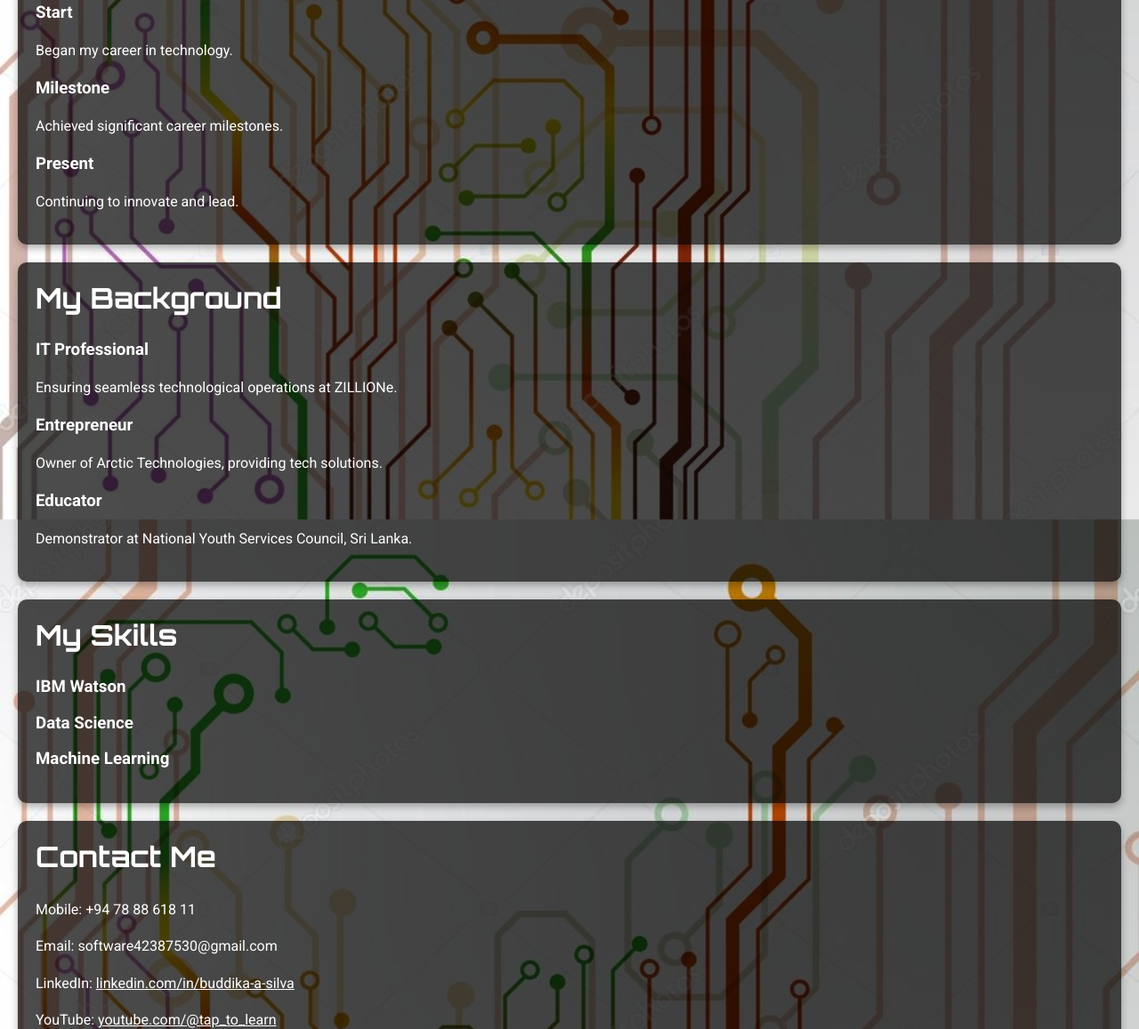
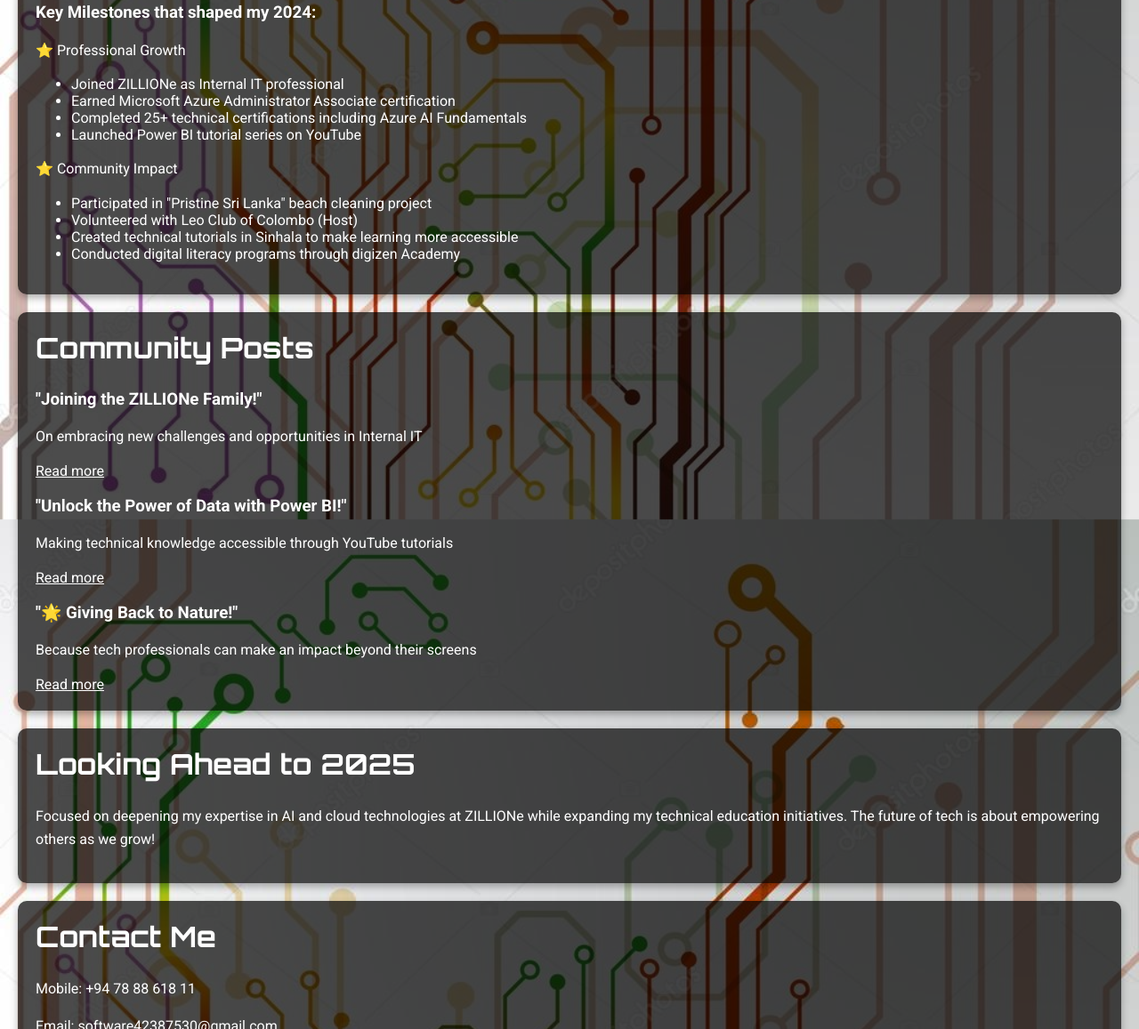
Before and after one commit to Buddika-A-Silva/Bio, a website: page index.html in a window 1280 px wide. Shown: the part 696-1853 px from the top of the page at 89% size. Drawn offline with nearby package versions, Linux system fonts and the light colour scheme.

Commit message:
Update index.html

```diff
--- a/index.html
+++ b/index.html
@@ -36,7 +36,8 @@
             <h2>About Me</h2>
             <div class="content">
                 <div class="text">
-                    <p>Passionate about innovation and technology, I strive for excellence in every project.</p>
+                    <p>2024 proved that real tech transformation happens when you combine continuous learning with community impact! 🚀</p>
+                    <p>This year marked a pivotal shift in my tech journey, joining the ZILLIONe family as an Internal IT professional while maintaining my commitment to knowledge sharing and community service. 💫</p>
                 </div>
                 <div class="photo">
                     <img src="src/assets/images/my-photo-01.jpg" alt="My Photo" class="animate__animated animate__zoomIn">
@@ -47,52 +48,47 @@
             <h2>My Journey</h2>
             <div class="timeline">
                 <div class="timeline-item">
-                    <h3>Start</h3>
-                    <p>Began my career in technology.</p>
-                </div>
-                <div class="timeline-item">
-                    <h3>Milestone</h3>
-                    <p>Achieved significant career milestones.</p>
-                </div>
-                <div class="timeline-item">
-                    <h3>Present</h3>
-                    <p>Continuing to innovate and lead.</p>
+                    <h3>Key Milestones that shaped my 2024:</h3>
+                    <p>⭐️ Professional Growth</p>
+                    <ul>
+                        <li>Joined ZILLIONe as Internal IT professional</li>
+                        <li>Earned Microsoft Azure Administrator Associate certification</li>
+                        <li>Completed 25+ technical certifications including Azure AI Fundamentals</li>
+                        <li>Launched Power BI tutorial series on YouTube</li>
+                    </ul>
+                    <p>⭐️ Community Impact</p>
+                    <ul>
+                        <li>Participated in "Pristine Sri Lanka" beach cleaning project</li>
+                        <li>Volunteered with Leo Club of Colombo (Host)</li>
+                        <li>Created technical tutorials in Sinhala to make learning more accessible</li>
+                        <li>Conducted digital literacy programs through digizen Academy</li>
+                    </ul>
                 </div>
             </div>
         </section>
         <section class="animated fade-in animate__animated animate__fadeInUp">
-            <h2>My Background</h2>
+            <h2>Community Posts</h2>
             <div class="background-cards">
                 <div class="card">
-                    <h3>IT Professional</h3>
-                    <p>Ensuring seamless technological operations at ZILLIONe.</p>
+                    <h3>"Joining the ZILLIONe Family!"</h3>
+                    <p>On embracing new challenges and opportunities in Internal IT</p>
+                    <a href="https://lnkd.in/gYdXaDQq" class="custom-link" target="_blank">Read more</a>
                 </div>
                 <div class="card">
-                    <h3>Entrepreneur</h3>
-                    <p>Owner of Arctic Technologies, providing tech solutions.</p>
+                    <h3>"Unlock the Power of Data with Power BI!"</h3>
+                    <p>Making technical knowledge accessible through YouTube tutorials</p>
+                    <a href="https://lnkd.in/gdUXGeQs" class="custom-link" target="_blank">Read more</a>
                 </div>
                 <div class="card">
-                    <h3>Educator</h3>
-                    <p>Demonstrator at National Youth Services Council, Sri Lanka.</p>
+                    <h3>"🌟 Giving Back to Nature!"</h3>
+                    <p>Because tech professionals can make an impact beyond their screens</p>
+                    <a href="https://lnkd.in/g75cd-pR" class="custom-link" target="_blank">Read more</a>
                 </div>
             </div>
         </section>
         <section class="animated slide-in animate__animated animate__fadeInRight">
-            <h2>My Skills</h2>
-            <div class="skills-graph">
-                <div class="skill">
-                    <h3>IBM Watson</h3>
-                    <div class="skill-bar" style="width: 90%;"></div>
-                </div>
-                <div class="skill">
-                    <h3>Data Science</h3>
-                    <div class="skill-bar" style="width: 85%;"></div>
-                </div>
-                <div class="skill">
-                    <h3>Machine Learning</h3>
-                    <div class="skill-bar" style="width: 80%;"></div>
-                </div>
-            </div>
+            <h2>Looking Ahead to 2025</h2>
+            <p>Focused on deepening my expertise in AI and cloud technologies at ZILLIONe while expanding my technical education initiatives. The future of tech is about empowering others as we grow!</p>
         </section>
         <section id="contact-me" class="animated fade-in animate__animated animate__fadeInLeft">
             <h2>Contact Me</h2>
```
